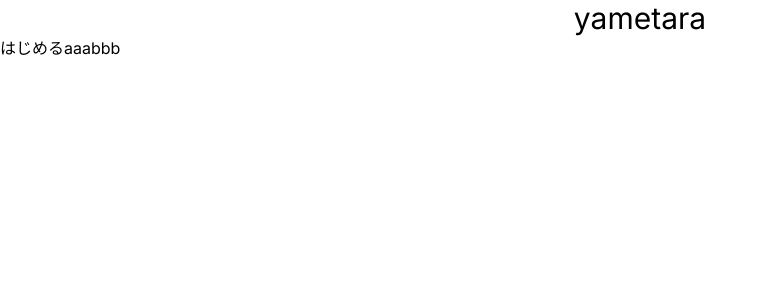
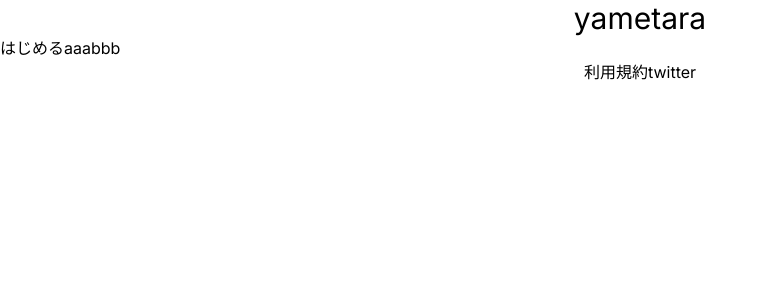
Before and after one commit to pachikuriii/yametara-next-13, a Next.js app: page / in a window 1280 px wide. Shown: the top 300 px of the page, without its empty margins (0-766 px from the left). Built offline with nearby package versions, Linux system fonts and the light colour scheme.

Commit message:
feat: topに利用規約ページへの動線追加

```diff
--- a/src/app/page.tsx
+++ b/src/app/page.tsx
@@ -1,6 +1,7 @@
 'use client'
 import Link from 'next/link'
 import { useSelector, useDispatch } from 'react-redux'
+import Footer from '@/components/top/footer'
 import { RootState } from '@/redux/reducers'
 
 export default function Home() {
@@ -21,6 +22,7 @@ export default function Home() {
 
       <button onClick={increment}>aaa</button>
       <button onClick={saveToSessionStorage}>bbb</button>
+      <Footer />
     </>
   )
 }
--- /dev/null
+++ b/src/components/top/footer.tsx
@@ -0,0 +1,12 @@
+import Link from 'next/link'
+
+const Footer = () => {
+  return (
+    <footer className='text-center'>
+      <Link href='/terms'>利用規約</Link>
+      <Link href='https://twitter.com/'>twitter</Link>
+    </footer>
+  )
+}
+
+export default Footer
```
